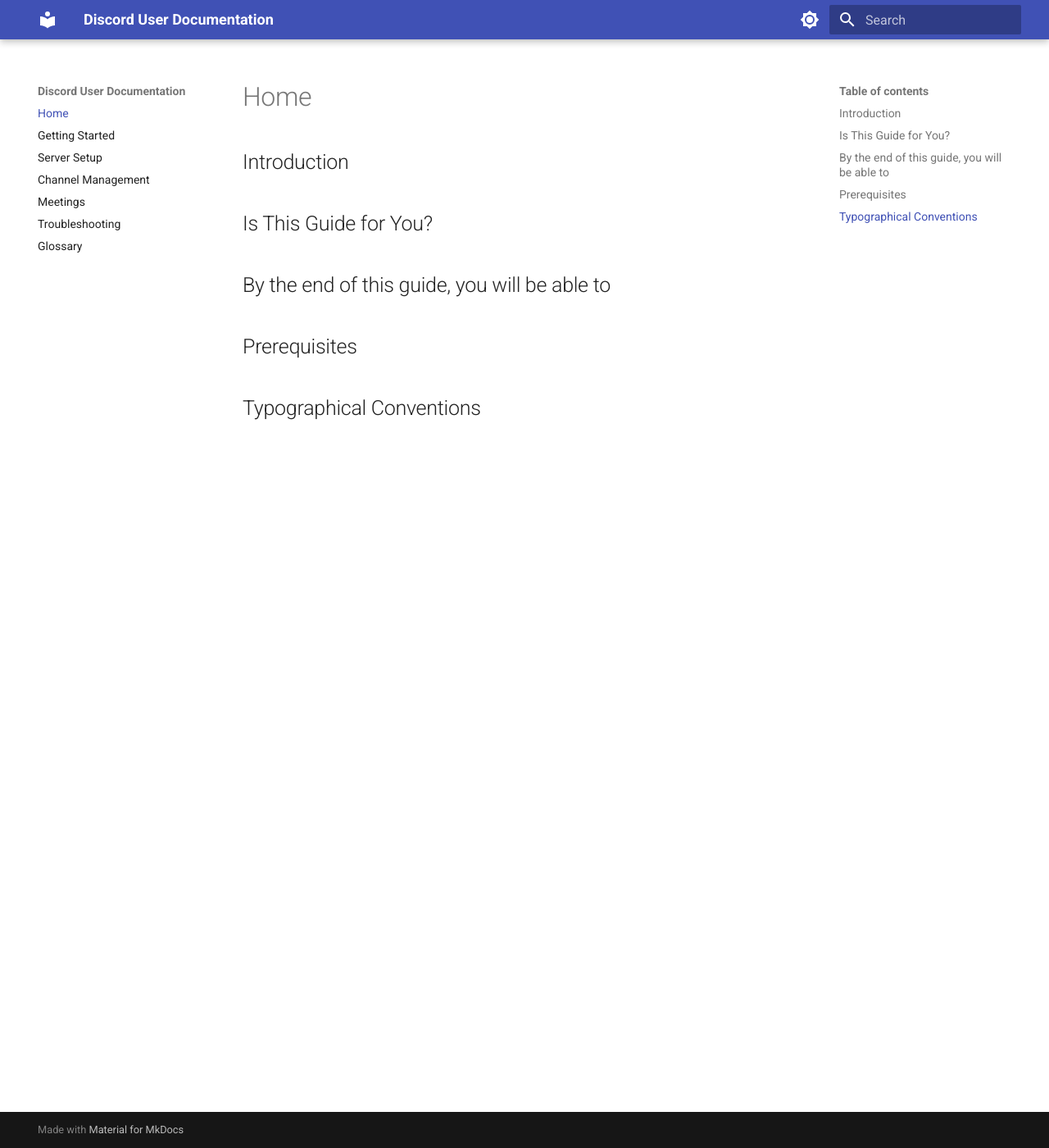
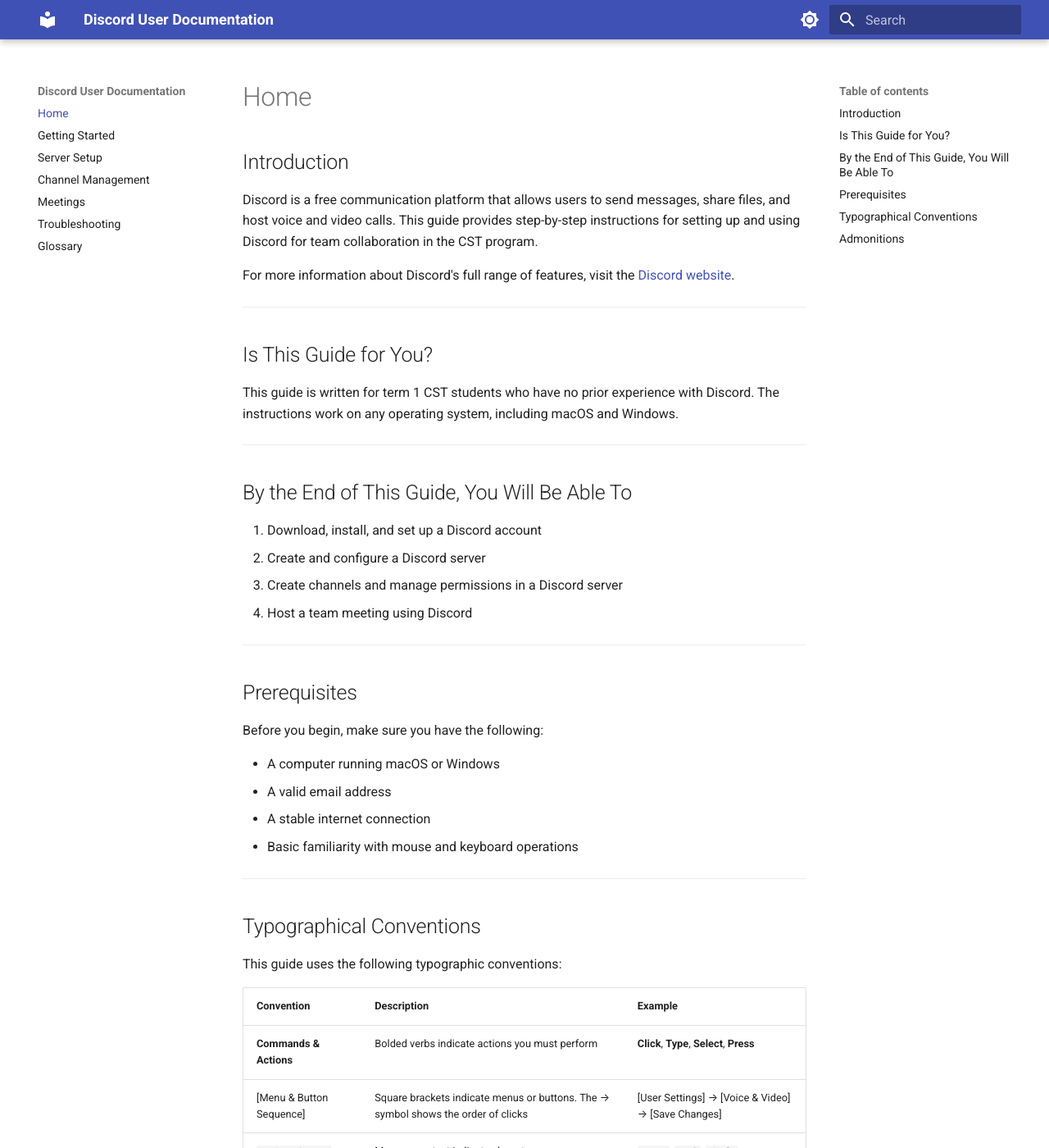
Before and after one commit to ausc09/Discord-User-Documentation, an MkDocs documentation site: the page built from docs/index.md, in a window 1280 px wide and 1400 px high. Shown: the whole window at 82% size. Built offline with MkDocs 1.6.1 and Material for MkDocs 9.7.7, drawn with Linux system fonts in a browser that asks for light colours; some of the changed text lies outside the part shown.

Commit message:
add index

```diff
--- a/docs/index.md
+++ b/docs/index.md
@@ -1,11 +1,58 @@
-# Home
+## Introduction
 
-## Introduction
+Discord is a free communication platform that allows users to send messages, share files, and host voice and video calls. This guide provides step-by-step instructions for setting up and using Discord for team collaboration in the CST program.
+
+For more information about Discord's full range of features, visit the [Discord website](https://discord.com).
+
+---
 
 ## Is This Guide for You?
 
-## By the end of this guide, you will be able to
+This guide is written for term 1 CST students who have no prior experience with Discord. The instructions work on any operating system, including macOS and Windows.
+
+---
+
+## By the End of This Guide, You Will Be Able To
+
+1. Download, install, and set up a Discord account
+2. Create and configure a Discord server
+3. Create channels and manage permissions in a Discord server
+4. Host a team meeting using Discord
+
+---
 
 ## Prerequisites
 
+Before you begin, make sure you have the following:
+
+- A computer running macOS or Windows
+- A valid email address
+- A stable internet connection
+- Basic familiarity with mouse and keyboard operations
+
+---
+
 ## Typographical Conventions
+
+This guide uses the following typographic conventions:
+
+| Convention | Description | Example |
+|---|---|---|
+| **Commands & Actions** | Bolded verbs indicate actions you must perform | **Click**, **Type**, **Select**, **Press** |
+| [Menu & Button Sequence] | Square brackets indicate menus or buttons. The → symbol shows the order of clicks | [User Settings] → [Voice & Video] → [Save Changes] |
+| `Keyboard Keys` | Monospace text indicates keys to press | `Enter`, `Ctrl`, `Shift` |
+
+---
+
+## Admonitions
+
+This guide uses three types of messages to provide additional information:
+
+!!! success
+    A **Success** message describes the expected outcome of a completed step.
+
+!!! warning
+    A **Warning** message highlights an action that may cause an error or unexpected result.
+
+!!! note
+    A **Note** provides helpful context or extra detail for a step.
```
